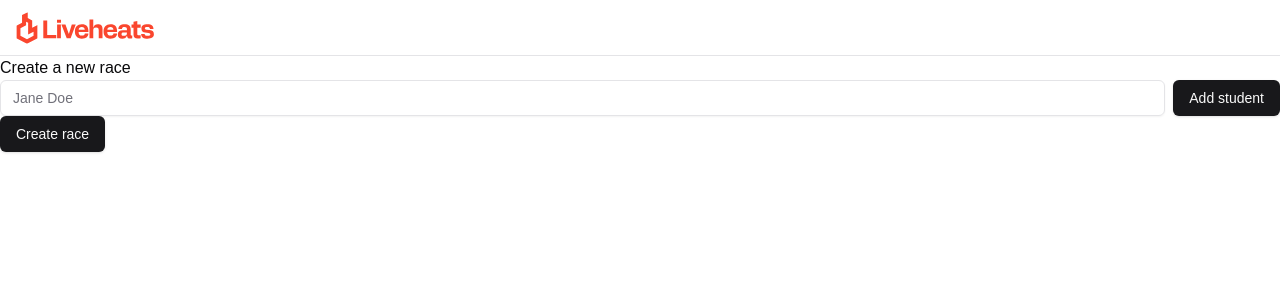
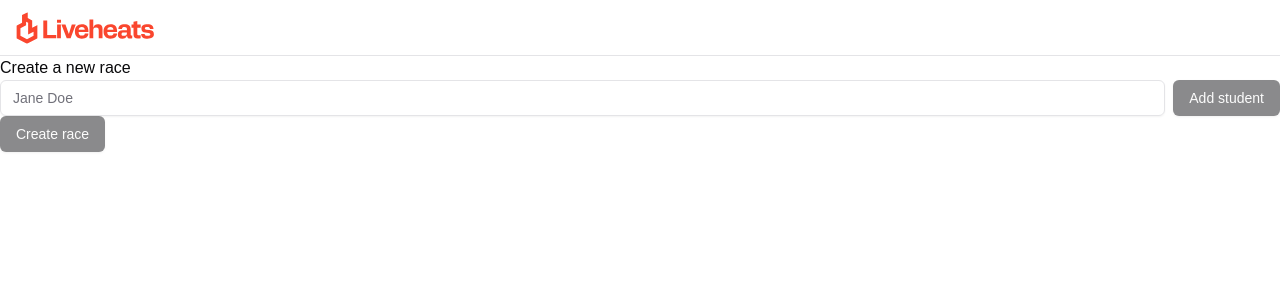
Before and after one commit to Lassi/liveheats, a Next.js app: page /races/new in a window 1280 px wide. Shown: the top 300 px of the page. Built offline with nearby package versions, Linux system fonts and the light colour scheme.

Commit message:
Do not overwrite races and implement requirements

```diff
--- a/src/blocks/new-race/components/new-race-form/new-race-form.jsx
+++ b/src/blocks/new-race/components/new-race-form/new-race-form.jsx
@@ -6,8 +6,15 @@ import { Input } from '@/components/ui/input';
 import { LOCALSTORAGE_KEY } from '@/lib/constants';
 
 export const NewRaceForm = ({ onCreateSuccess }) => {
-  const [studentName, setStudentName] = useState('');
+  const [newStudentName, setNewStudentName] = useState('');
   const [studentNames, setStudentNames] = useState([]);
+  const isNewStudentNameValid =
+    newStudentName !== '' &&
+    studentNames.every(
+      (studentName) => studentName !== newStudentName
+    )
+  ;
+  const hasEnoughStudents = studentNames.length >= 2;
 
   return (
     <div>
@@ -17,19 +24,36 @@ export const NewRaceForm = ({ onCreateSuccess }) => {
         ))}
       </ul>
       <div className="flex flex-row gap-2">
-        <Input type="text" placeholder="Jane Doe" onChange={(event) => setStudentName(event.target.value)} value={studentName} />
-        <Button onClick={() => {
-          setStudentNames((prevStudents) => [...prevStudents, studentName]);
-          setStudentName('');
-        }}>Add student</Button>
+        <Input
+          type="text"
+          placeholder="Jane Doe"
+          onChange={(event) => {
+            setNewStudentName(event.target.value);
+          }}
+          value={newStudentName}
+        />
+        <Button
+          disabled={!isNewStudentNameValid}
+          onClick={() => {
+            setStudentNames((prevStudents) => [
+              ...prevStudents,
+              newStudentName,
+            ]);
+            setNewStudentName('');
+          }}
+        >
+          Add student
+        </Button>
       </div>
       <Button
+        disabled={!hasEnoughStudents}
         onClick={() => {
+          const existingRaces = JSON.parse(localStorage.getItem(LOCALSTORAGE_KEY)) ?? [];
           const race = {
             id: v4(),
             students: studentNames.map(name => ({ name })),
           };
-          localStorage.setItem(LOCALSTORAGE_KEY, JSON.stringify([race]));
+          localStorage.setItem(LOCALSTORAGE_KEY, JSON.stringify([...existingRaces, race]));
           onCreateSuccess?.(race.id);
         }}
       >
```
Also changed, not shown: 1 other file (tests, documents, lock files or other folders).
